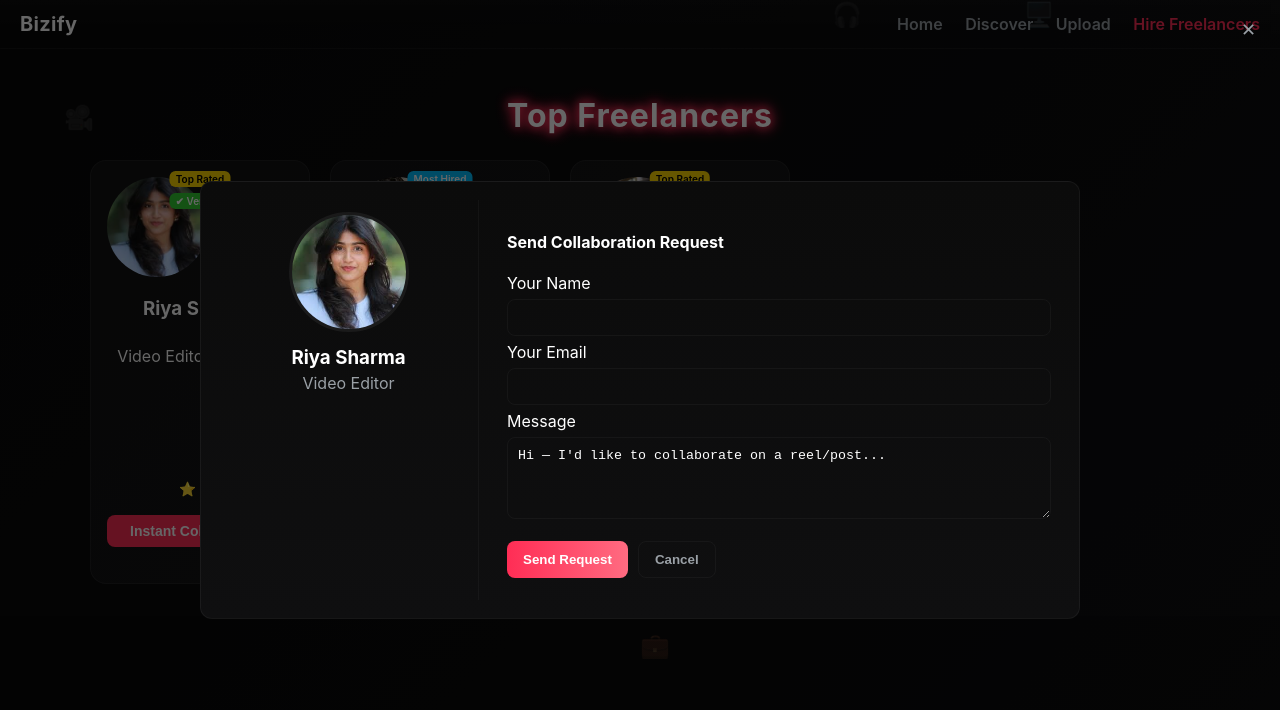
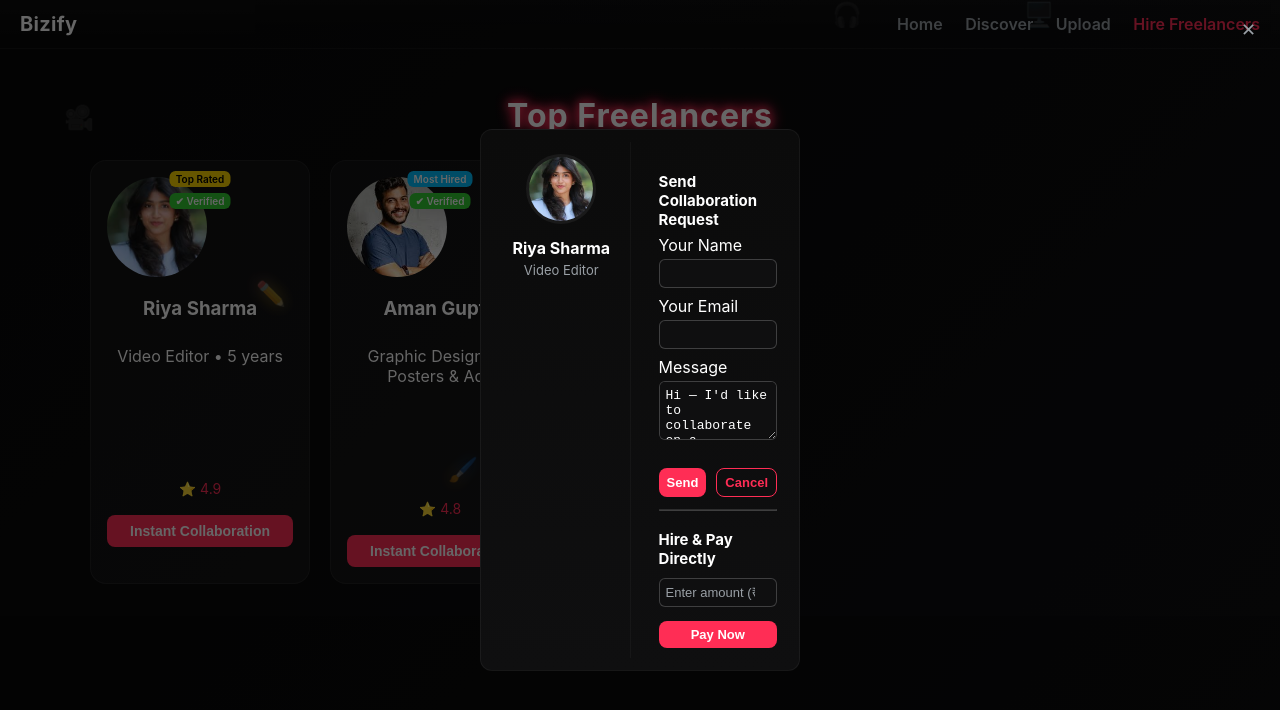
Before and after one commit to techkashish/Bizify, a plain HTML site: page collab.html in a window 1280 px wide. Both pictures are taken after a click on the element 200 px from the left and 371 px from the top of the page. Drawn offline with Linux system fonts and the light colour scheme; files whose address does not match are found by name.

Commit message:
Update collab.html

```diff
--- a/collab.html
+++ b/collab.html
@@ -123,6 +123,40 @@
       50% { opacity:0.5; }
       100% { transform: translateY(-10vh); opacity:0.2; }
     }
+
+    /* --- Modal Inputs & Buttons --- */
+    #collabModal input, #collabModal textarea {
+      width: 100%;
+      padding: 8px;
+      margin-top: 4px;
+      margin-bottom: 8px;
+      border-radius: 6px;
+      border: 1px solid rgba(255,255,255,0.2);
+      background: var(--card);
+      color: #fff;
+    }
+    #collabModal input::placeholder, #collabModal textarea::placeholder {
+      color: var(--muted);
+    }
+    #collabModal .btn { width: 100%; margin-top: 6px; }
+    #collabModal .btn.ghost { background: transparent; border: 1px solid var(--accent); color: var(--accent); }
+
+    /* --- Mobile-friendly & smaller modal --- */
+    #collabModal .modal-card {
+      max-width: 320px;
+      padding: 12px;
+      border-radius: 12px;
+      margin: auto;
+    }
+    #collabModal .modal-left img {
+      width: 70px;
+      height: 70px;
+    }
+    #collabModal .modal-left h3 { font-size: 16px; }
+    #collabModal .modal-left p { font-size: 13px; }
+    #collabModal h4 { font-size: 15px; margin-bottom: 6px; }
+    #collabModal input, #collabModal textarea { font-size: 13px; padding: 6px; }
+    #collabModal .btn, #collabModal .btn.small { font-size: 13px; padding: 6px 8px; }
   </style>
 </head>
 
@@ -219,13 +253,19 @@
           <label>Your Email</label>
           <input id="reqEmail" type="email" required />
           <label>Message</label>
-          <textarea id="reqMsg" rows="4" required>Hi — I'd like to collaborate on a reel/post...</textarea>
-          <div style="display:flex; gap:10px; margin-top:12px;">
-            <button type="submit" class="btn">Send Request</button>
-            <button type="button" class="btn ghost" onclick="closeCollab()">Cancel</button>
+          <textarea id="reqMsg" rows="3" required>Hi — I'd like to collaborate on a reel/post...</textarea>
+          <div style="display:flex; gap:10px; margin-top:10px;">
+            <button type="submit" class="btn small">Send</button>
+            <button type="button" class="btn small ghost" onclick="closeCollab()">Cancel</button>
           </div>
         </form>
         <div id="collabResult" class="collab-result"></div>
+
+        <hr style="margin:12px 0; border-color: rgba(255,255,255,0.2);" />
+
+        <h4>Hire & Pay Directly</h4>
+        <input type="number" id="paymentAmount" placeholder="Enter amount (₹)" />
+        <button class="btn small" onclick="hireAndPay()">Pay Now</button>
       </div>
     </div>
   </div>
@@ -239,6 +279,14 @@
         openCollab(index);
       });
     });
+
+    // Monetization Functions
+    function hireAndPay() {
+      const amt = document.getElementById("paymentAmount").value;
+      if(!amt || amt <= 0) { alert("Enter a valid amount"); return; }
+      alert(`Payment of ₹${amt} sent successfully!`);
+      document.getElementById("paymentAmount").value = "";
+    }
   </script>
 
 </body>
```
